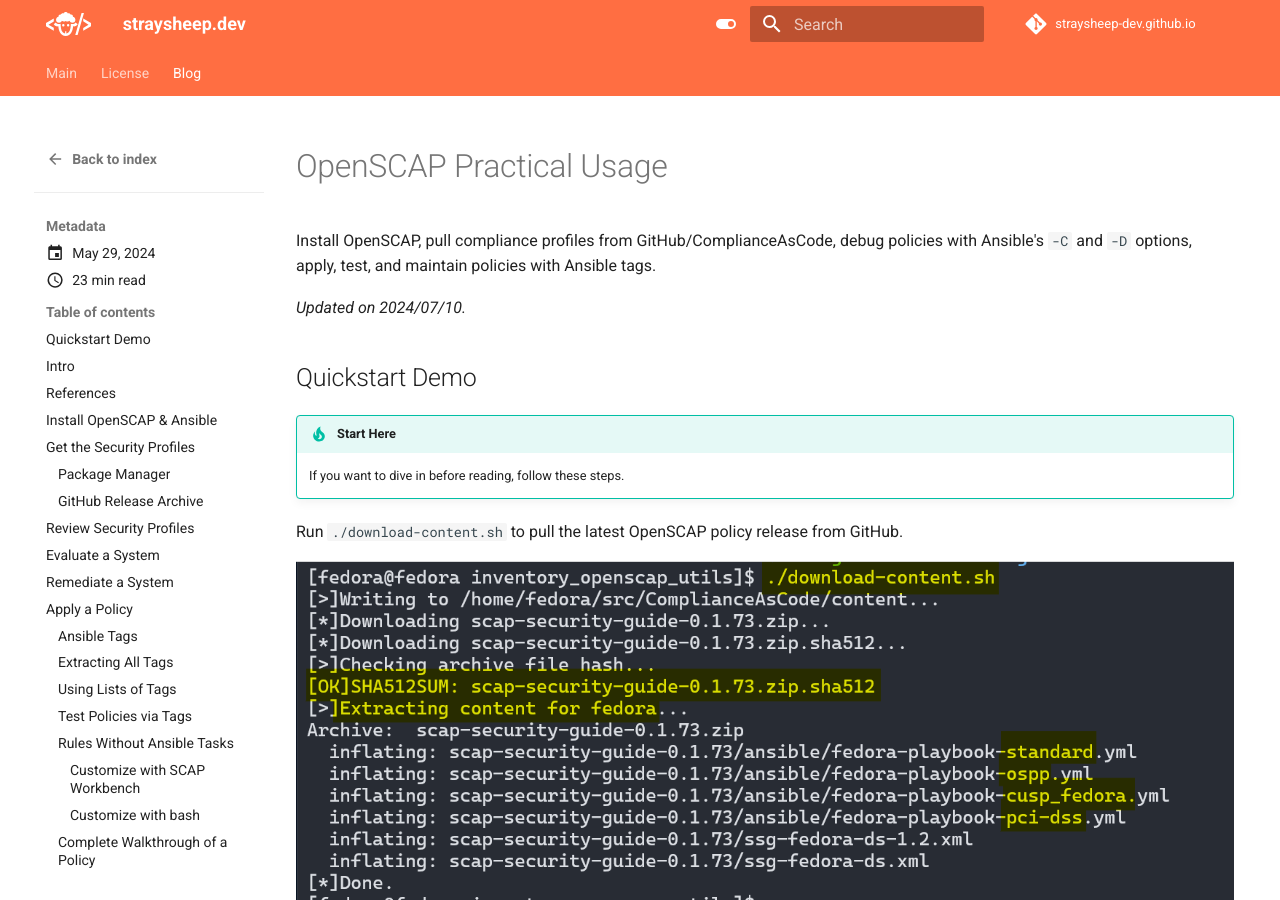
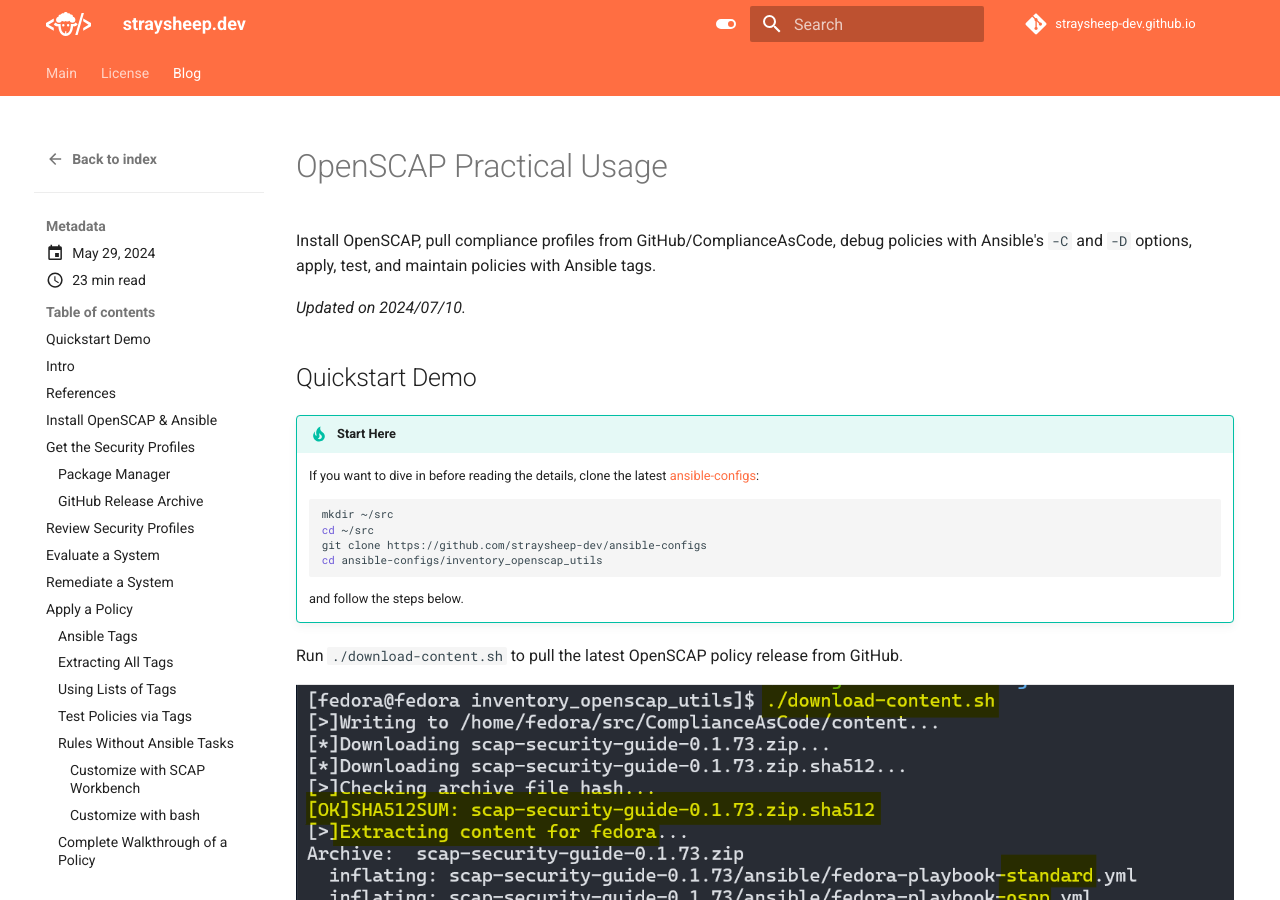
Before and after one commit to straysheep-dev/straysheep-dev.github.io, an MkDocs documentation site: the page built from docs/blog/posts/openscap.md, in a window 1280 px wide and 900 px high. Built offline with MkDocs 1.6.1 and Material for MkDocs 9.7.7, drawn with Linux system fonts in a browser that asks for light colours; comment, search, counter and statistics services are not loaded.

Commit message:
Update blog

````diff
--- a/docs/blog/posts/openscap.md
+++ b/docs/blog/posts/openscap.md
@@ -25,7 +25,16 @@
 
 !!! tip "Start Here"
 
-    If you want to dive in before reading, follow these steps.
+    If you want to dive in before reading the details, clone the latest [ansible-configs](https://github.com/straysheep-dev/ansible-configs):
+
+    ```bash
+    mkdir ~/src
+    cd ~/src
+    git clone https://github.com/straysheep-dev/ansible-configs
+    cd ansible-configs/inventory_openscap_utils
+    ```
+
+    and follow the steps below.
 
 Run `./download-content.sh` to pull the latest OpenSCAP policy release from GitHub.
 
````
